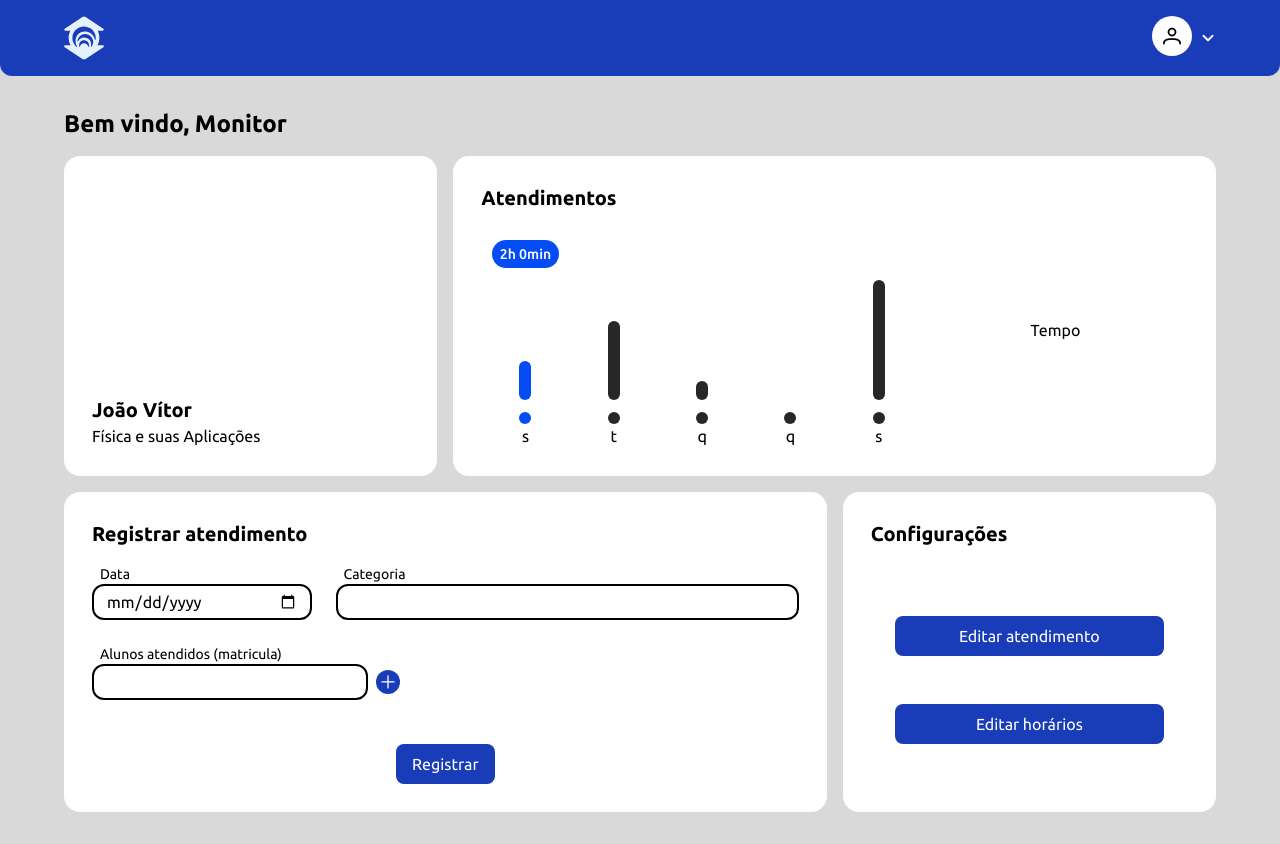
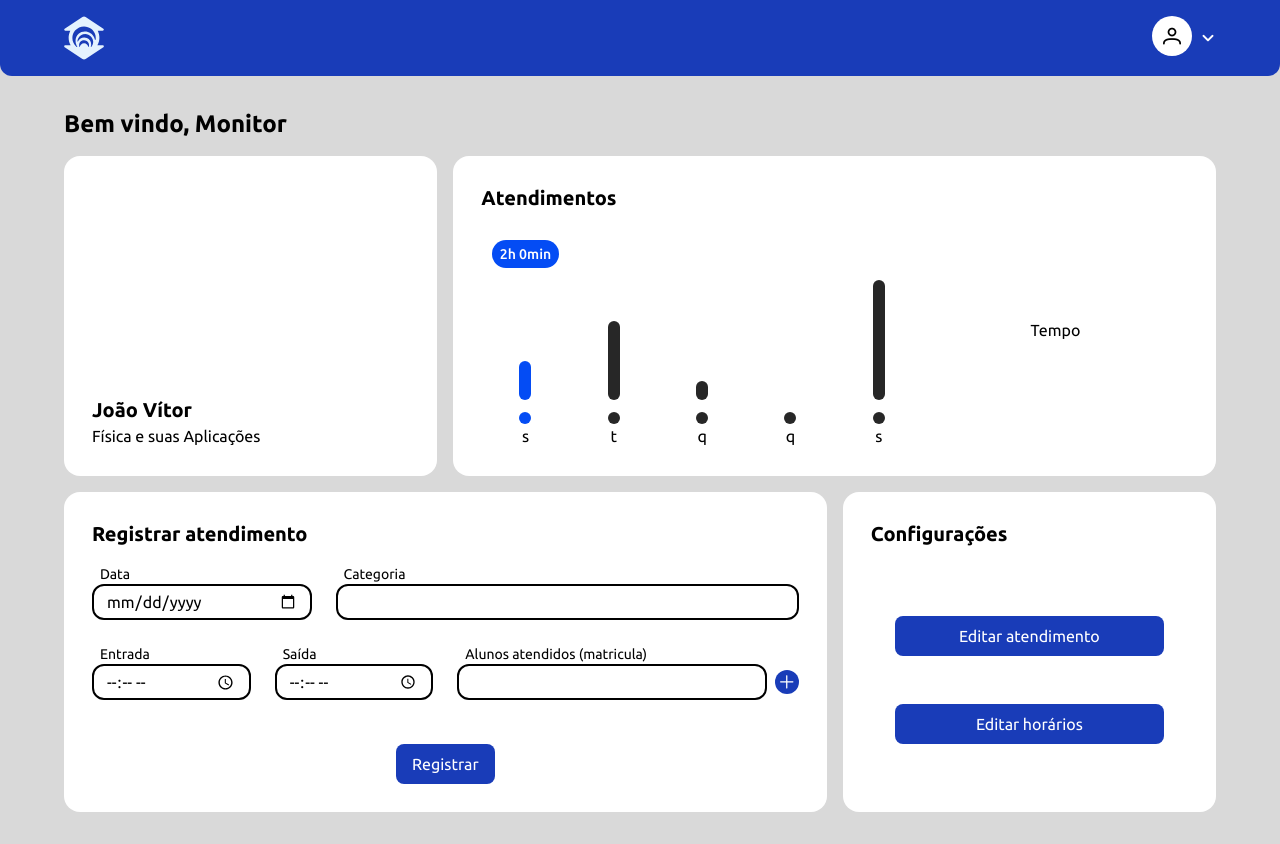
Before and after one commit to joao-tolomelli/gestao-monitoria-UNIFOR, a React (Vite) app in the folder front-end/: page /home in a window 1280 px wide. Built offline with nearby package versions, Linux system fonts and the light colour scheme.

Commit message:
add: form features

```diff
--- a/front-end/src/components/InputBox/index.jsx
+++ b/front-end/src/components/InputBox/index.jsx
@@ -1,4 +1,4 @@
-function InputBox({ type = "text", label }) {
+function InputBox({ type = "text", label,value, onChange }) {
   return (
     <div className="flex flex-col">
     <label className="text-sm ml-2" htmlFor={label.toLowerCase()}>
@@ -8,7 +8,9 @@ function InputBox({ type = "text", label }) {
       className="border-2 border-black rounded-xl px-3 py-1 focus:outline-none focus:border-blue-600 transition-colors duration-300"
       type={type}
       name={label.toLowerCase()}
+      value={value}
       id={label.toLowerCase()}
+      onChange={onChange}
     />
   </div>
   );
--- a/front-end/src/views/HomeHandler/index.jsx
+++ b/front-end/src/views/HomeHandler/index.jsx
@@ -17,6 +17,31 @@ function HomeHandler() {
     },
     today: "Monday",
   });
+
+  const [form, setForm] = useState({
+    date: "",
+    category: "",
+    inTime: "",
+    outTime: "",
+    served: [],
+  });
+
+  const [newServed, setNewServed] = useState("");
+
+  // Função para permitir que um componente edite um valor interno do form
+  const changeInfo = (key) => (e) => {
+    setForm((prev) => ({
+      ...prev,
+      [key]: e.target.value,
+    }));
+  };
+
+  function removeServed(indexToRemove) {
+    setForm((prevForm) => ({
+      ...prevForm,
+      served: prevForm.served.filter((_, index) => index !== indexToRemove),
+    }));
+  }
 
   return (
     <>
@@ -49,27 +74,99 @@ function HomeHandler() {
               <h1 className="text-xl font-bold mb-4">Registrar atendimento</h1>
               <div className="grid grid-cols-12 gap-6">
                 <div className="col-span-4">
-                  <InputBox label="Data" type="date"></InputBox>
+                  <InputBox
+                    label="Data"
+                    type="date"
+                    value={form.date}
+                    onChange={changeInfo("date")}
+                  ></InputBox>
                 </div>
                 <div className="col-span-8">
-                  <InputBox label="Categoria" type="text"></InputBox>
+                  <InputBox
+                    label="Categoria"
+                    type="text"
+                    value={form.category}
+                    onChange={changeInfo("category")}
+                  ></InputBox>
                 </div>
-                <div className="col-span-5">
+                <div className="col-span-3">
+                  <div className=" items-end">
+                    <InputBox
+                      label="Entrada"
+                      type="time"
+                      value={form.inTime}
+                      onChange={changeInfo("inTime")}
+                    />
+                  </div>
+                </div>
+                <div className="col-span-3">
+                  <div className="items-end">
+                    <InputBox
+                      label="Saída"
+                      type="time"
+                      value={form.outTime}
+                      onChange={changeInfo("outTime")}
+                    />
+                  </div>
+                </div>
+                <div className="col-span-6">
                   <div className="flex flex-row items-end">
-                    <InputBox
-                      label="Alunos atendidos (matricula)"
-                      type="text"
-                    ></InputBox>
-                    <div className="flex  w-full h-full ml-2 mb-[.4rem]">
-                      <button className="flex justify-center items-center bg-blue-800 h-[1.5rem] w-[1.5rem] rounded-2xl transition duration-300 transform hover:bg-blue-700 hover:scale-105 cursor-pointer">
+                    <div className="w-full">
+                      <InputBox
+                        label="Alunos atendidos (matricula)"
+                        type="text"
+                        value={newServed}
+                        onChange={(e) => {
+                          setNewServed(e.target.value);
+                        }}
+                      ></InputBox>
+                    </div>
+                    <div className="flex   h-full ml-2 mb-[.4rem]">
+                      <button
+                        className="flex justify-center items-center bg-blue-800 h-[1.5rem] w-[1.5rem] rounded-2xl transition duration-300 transform hover:bg-blue-700 hover:scale-105 cursor-pointer"
+                        onClick={(e) => {
+                          setForm((prev) => ({
+                            ...prev,
+                            served: [...prev.served, newServed],
+                          }));
+                          setNewServed("");
+                        }}
+                      >
                         <i className="pi pi-plus text-white text-sm" />
                       </button>
                     </div>
                   </div>
                 </div>
               </div>
+              <div className="flex flex-wrap gap-2 my-4">
+                {form.served.map((student, index) => (
+                  <div
+                    key={index}
+                    className="flex items-center bg-blue-800 text-white text-sm rounded-xl px-3 py-1"
+                  >
+                    <span className="mr-2">{student}</span>
+                    <button
+                      onClick={() => removeServed(index)}
+                      className="text-white hover:text-red-600 transition"
+                    >
+                      x
+                    </button>
+                  </div>
+                ))}
+              </div>
               <div className="h-full w-full flex justify-center items-end">
-                <div>
+                <div
+                  onClick={() => {
+                    console.log(form);
+                    setForm({
+                      date: "",
+                      category: "",
+                      inTime: "",
+                      outTime: "",
+                      served: [],
+                    });
+                  }}
+                >
                   <Button text="Registrar"></Button>
                 </div>
               </div>
```
